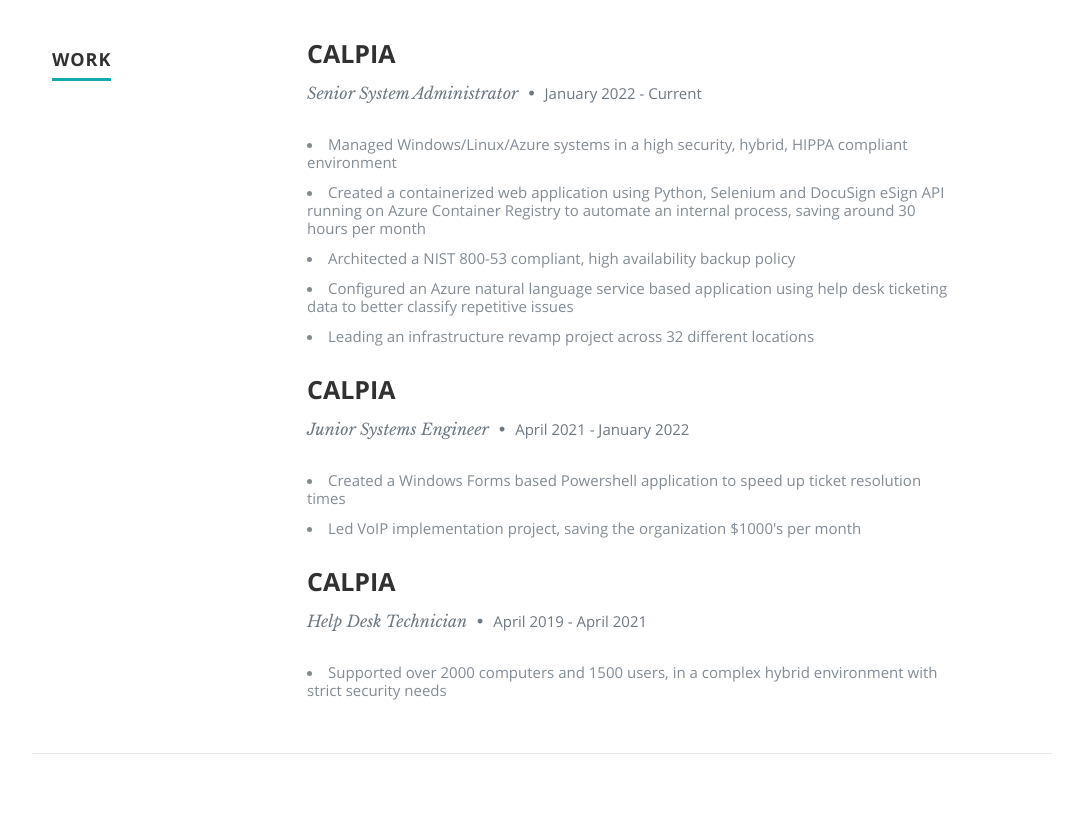
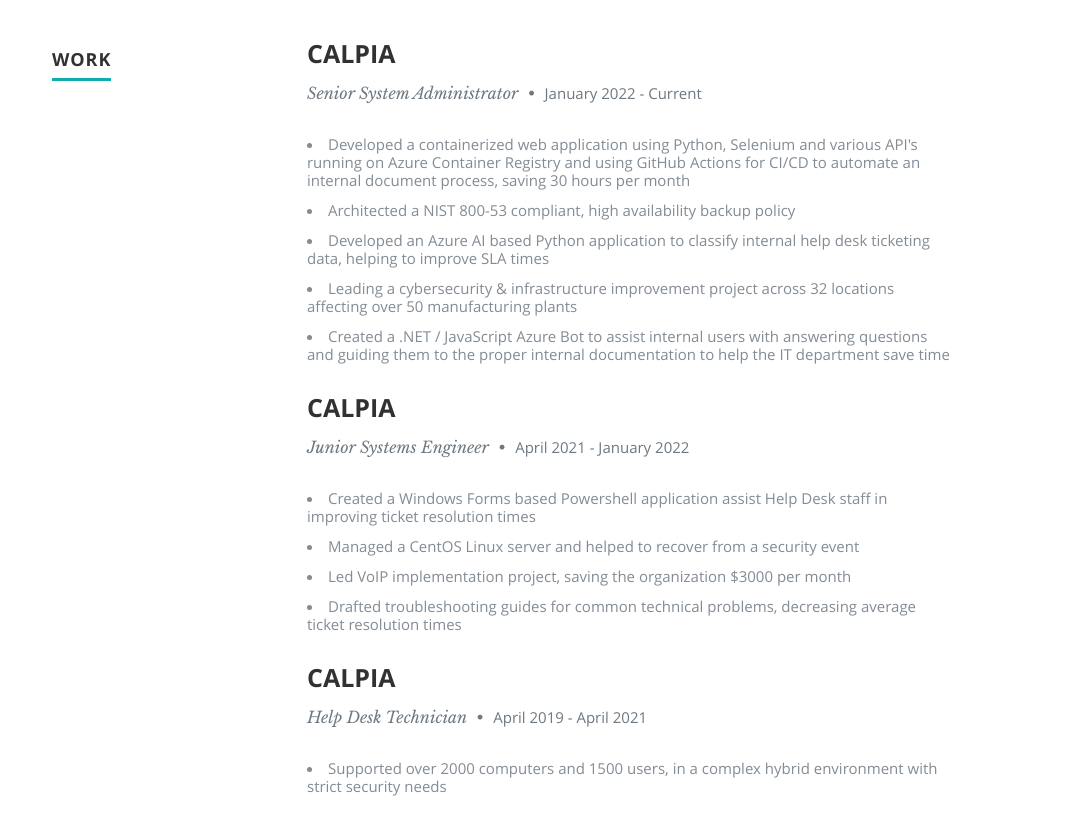
Before and after one commit to Boryevski/azure-resume, a plain HTML site: page frontend/index.html in a window 1280 px wide. Shown: the part 1560-2390 px from the top of the page, without its empty margins (98-1181 px from the left). Drawn offline with nearby package versions, Linux system fonts and the light colour scheme; no server answers.

Commit message:
Modified main.html

```diff
--- a/frontend/index.html
+++ b/frontend/index.html
@@ -7,7 +7,7 @@
    <!--- Basic Page Needs
    ================================================== -->
    <meta charset="utf-8">
-	<title>Yevvy's Resume</title>
+	<title>Yev's Resume</title>
 	<meta name="description" content="">
 	<meta name="author" content="">
 
@@ -87,7 +87,7 @@
 
             <h2>ABOUT ME</h2>
 
-            <p> Hi, I'm xxxxXxxxxXX Yevy ie Temborski, <span>Systems Automation Engineer at California Prison Industry Authority</span>, <span> an organization focused on providing California inmates with job training programs.</span>
+            <p> Hi, I'm Yev Temborski, <span>Systems Automation Engineer at California Prison Industry Authority</span>, <span> an organization focused on providing California inmates with job training programs.</span>
                I am an engineer focused on using AI and any technology stack to create Automation Solutions for enterprises of any size.
 
          </br>
@@ -172,11 +172,22 @@
                   <p class="info">Senior System Administrator <span>&bull;</span> <em class="date">January 2022 - Current</em></p>
 
                   <p>
-                  <li>Managed Windows/Linux/Azure systems in a high security, hybrid, HIPPA compliant environment</li>
-                  <li>Created a containerized web application using Python, Selenium and DocuSign eSign API running on Azure Container Registry to automate an internal process, saving around 30 hours per month</li>
+                  <li>Developed a containerized web application using Python, Selenium and
+                     various API's running on Azure Container Registry and using GitHub Actions
+                     for CI/CD to automate an internal document process, saving 30 hours per
+                     month
+                  </li>
                   <li>Architected a NIST 800-53 compliant, high availability backup policy</li>
-                  <li>Configured an Azure natural language service based application using help desk ticketing data to better classify repetitive issues</li>
-                  <li>Leading an infrastructure revamp project across 32 different locations</li>
+                  <li>Developed an Azure AI based Python application to classify internal help
+                     desk ticketing data, helping to improve SLA times
+                  </li>
+                  <li>Leading a cybersecurity & infrastructure improvement project across 32
+                     locations affecting over 50 manufacturing plants
+                  </li>
+                  <li>Created a .NET / JavaScript Azure Bot to assist internal users with answering
+                     questions and guiding them to the proper internal documentation to help the
+                     IT department save time
+                  </li>
                   </p>
 
                </div>
@@ -191,8 +202,15 @@
                   <p class="info">Junior Systems Engineer <span>&bull;</span> <em class="date">April 2021 - January 2022</em></p>
 
                   <p>
-                  <li>Created a Windows Forms based Powershell application to speed up ticket resolution times</li>
-                  <li>Led VoIP implementation project, saving the organization $1000's per month</li>
+                  <li>Created a Windows Forms based Powershell application assist Help Desk
+                     staff in improving ticket resolution times
+                  </li>
+                  <li>Managed a CentOS Linux server and helped to recover from a security event</li>
+                  <li>Led VoIP implementation project, saving the organization $3000 per month
+                  </li>
+                  <li>Drafted troubleshooting guides for common technical problems, decreasing
+                     average ticket resolution times
+                  </li>
                   </p>
 
                </div>
```
